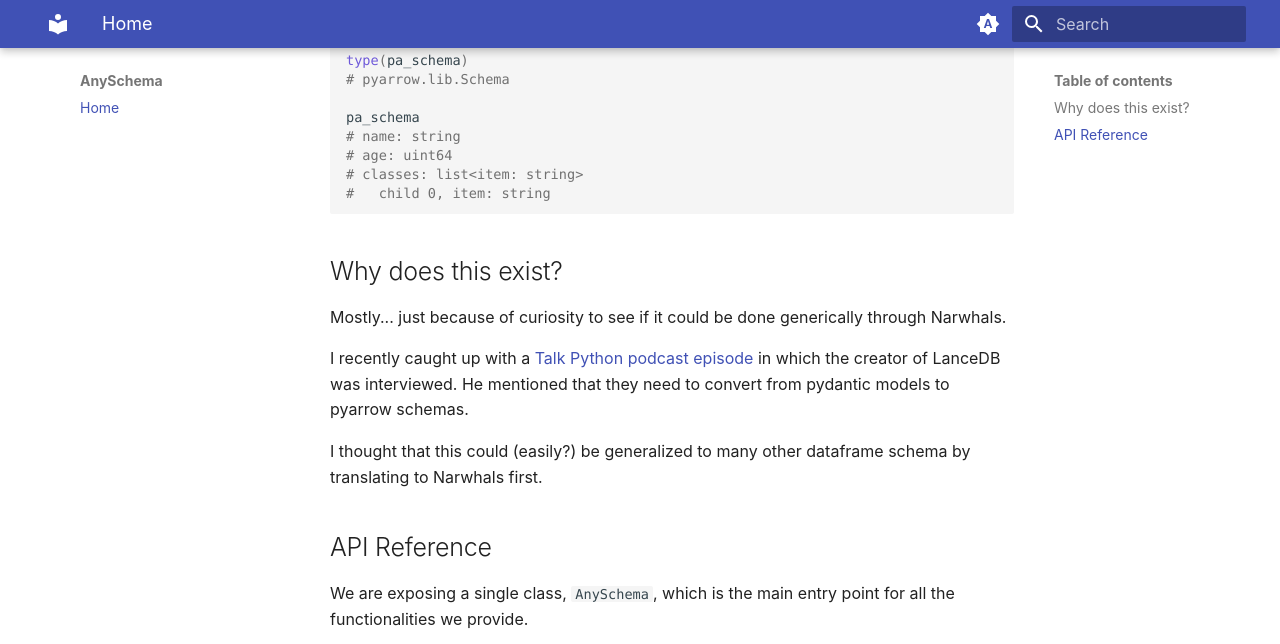
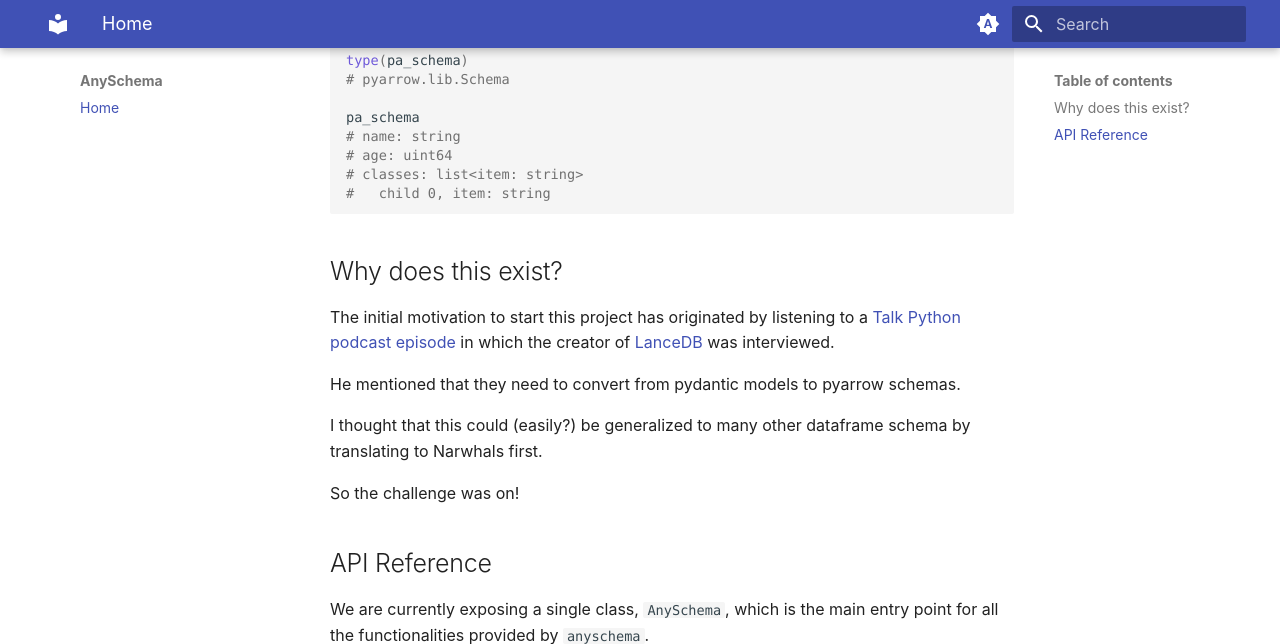
Before and after one commit to FBruzzesi/anyschema, an MkDocs documentation site: the page built from docs/index.md, in a window 1280 px wide and 900 px high, scrolled down 608 px, cut to the strip 0-644 px from the top of the window. Built offline with MkDocs 1.6.1 and Material for MkDocs 9.7.7, drawn with Linux system fonts in a browser that asks for light colours.

```diff
--- a/docs/index.md
+++ b/docs/index.md
@@ -50,16 +50,20 @@ schema = AnySchema(model=Student)
 
 ## Why does this exist?
 
-Mostly... just because of curiosity to see if it could be done generically through Narwhals.
+The initial motivation to start this project has originated by listening to a
+[Talk Python podcast episode](https://www.youtube.com/live/wuGirNCyTxA?t=2880s) in which the creator of
+[LanceDB](https://github.com/lancedb/lancedb) was interviewed.
 
-I recently caught up with a [Talk Python podcast episode](https://www.youtube.com/live/wuGirNCyTxA?t=2880s) in which the creator of LanceDB was interviewed.
 He mentioned that they need to convert from pydantic models to pyarrow schemas.
 
 I thought that this could (easily?) be generalized to many other dataframe schema by translating to Narwhals first.
 
+So the challenge was on!
+
 ## API Reference
 
-We are exposing a single class, `AnySchema`, which is the main entry point for all the functionalities we provide.
+We are currently exposing a single class, `AnySchema`, which is the main entry point for all the functionalities
+provided by `anyschema`.
 
 ::: src.anyschema._anyschema.AnySchema
     options:
```
Also changed, not shown: README.md (+5 -2 lines).
